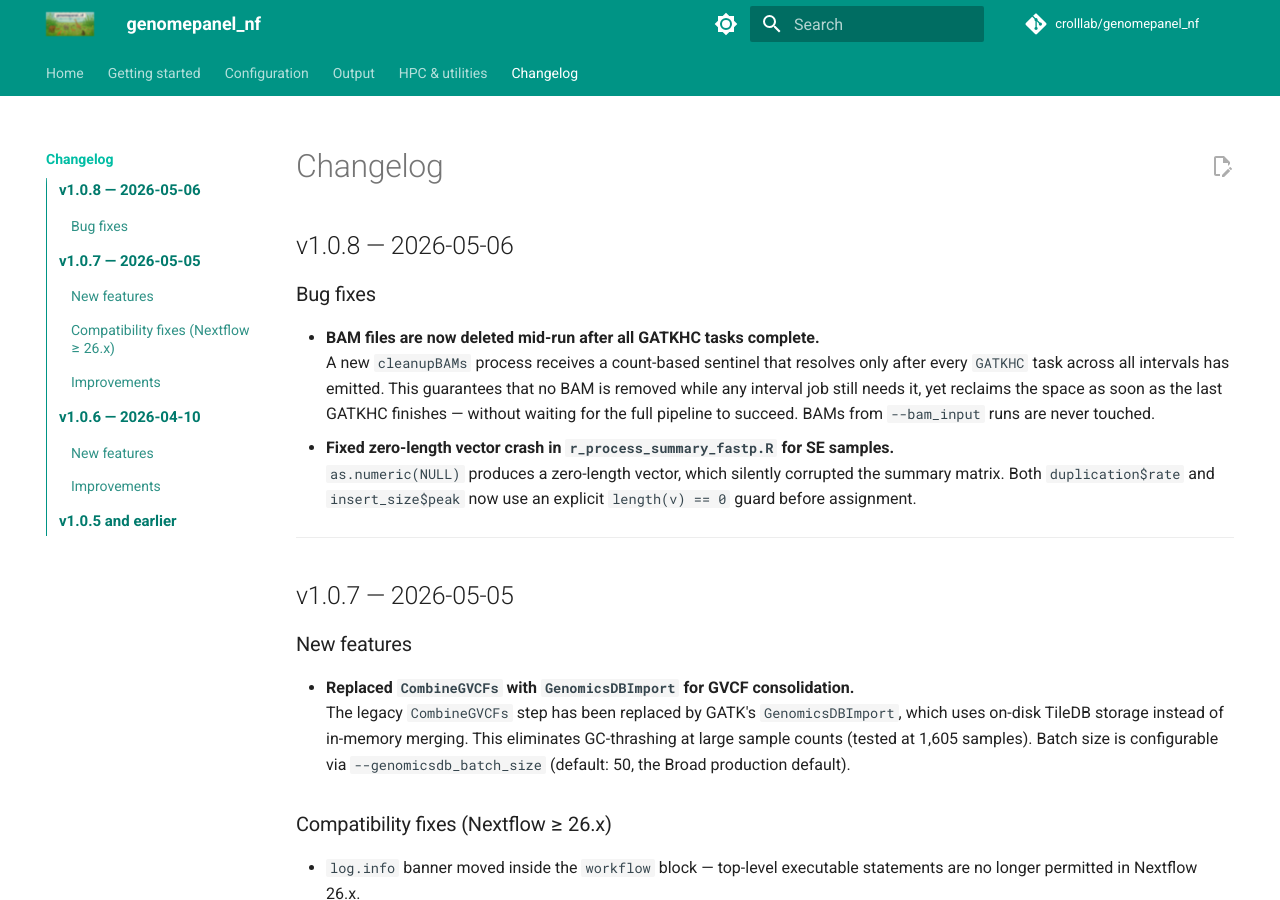
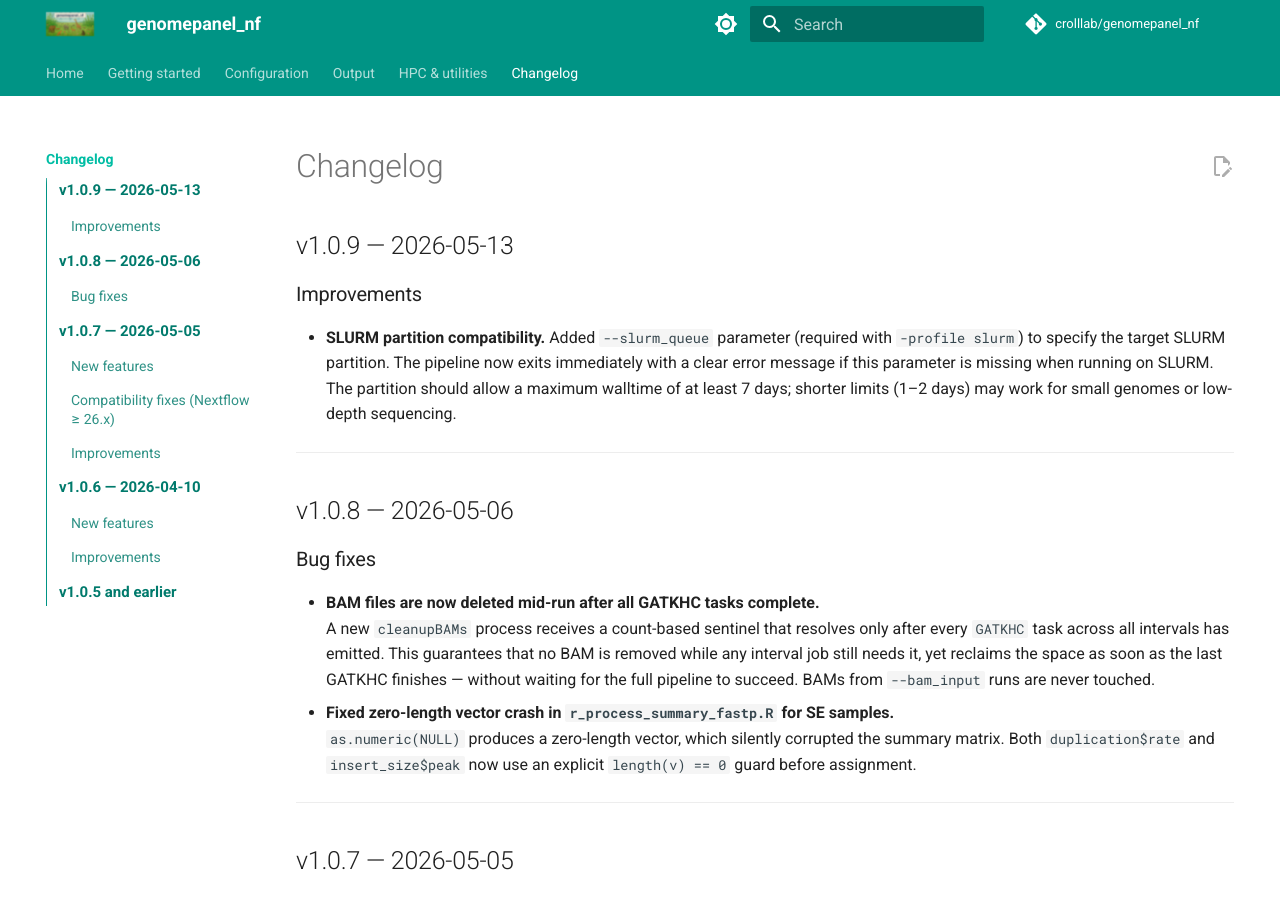
Before and after one commit to crolllab/genomepanel_nf, an MkDocs documentation site: the page built from docs/changelog.md, in a window 1280 px wide and 900 px high. Built offline with MkDocs 1.6.1 and Material for MkDocs 9.7.7, drawn with Linux system fonts in a browser that asks for light colours; comment, search, counter and statistics services are not loaded; the version menu is left out.

Commit message:
Release v1.0.9

```diff
--- a/docs/changelog.md
+++ b/docs/changelog.md
@@ -1,4 +1,12 @@
 # Changelog
+
+## v1.0.9 — 2026-05-13
+
+### Improvements
+
+- **SLURM partition compatibility.** Added `--slurm_queue` parameter (required with `-profile slurm`) to specify the target SLURM partition. The pipeline now exits immediately with a clear error message if this parameter is missing when running on SLURM. The partition should allow a maximum walltime of at least 7 days; shorter limits (1–2 days) may work for small genomes or low-depth sequencing.
+
+---
 
 ## v1.0.8 — 2026-05-06
 
```
Also changed, not shown: docs/index.md (+4 -0 lines), 2 other files.
